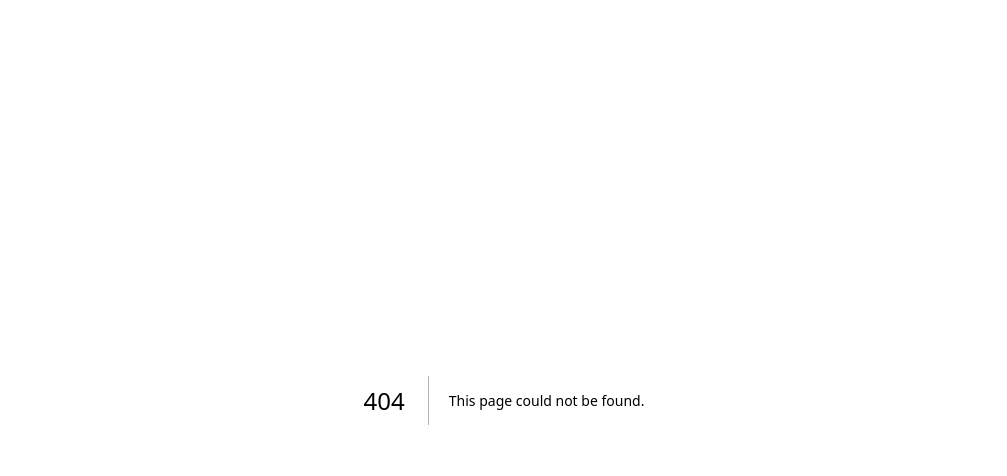
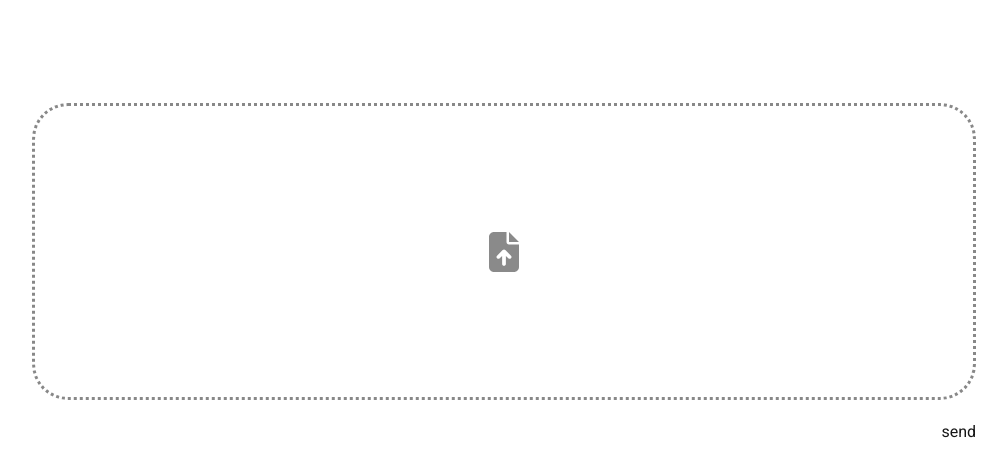
Before and after one commit to Dai-xx/iroha, a Next.js app in the folder frontend/: page /upload in a window 1280 px wide. Before the commit this address had no page. Shown: the top 476 px of the page, without its empty margins (136-1143 px from the left). Built offline with nearby package versions, Linux system fonts and the light colour scheme.

Commit message:
Fix: dorp-zone仮実装

```diff
--- /dev/null
+++ b/frontend/components/Dropzone/index.tsx
@@ -0,0 +1,97 @@
+import { useCallback, useState } from "react";
+import { useDropzone } from "react-dropzone";
+import { FaFileArrowUp } from "react-icons/fa6";
+import useSWRMutation from "swr/mutation";
+
+const style = {
+  border: "3px dotted #888",
+};
+const Dropzone = () => {
+  const [files, setFiles] = useState<File[]>([]);
+
+  const onDrop = useCallback((acceptedFiles: any) => {
+    // Do something with the files
+    setFiles((prevFiles) => [...prevFiles, ...acceptedFiles]);
+    console.log("acceptedFiles:", acceptedFiles);
+  }, []);
+
+  const { getRootProps, getInputProps, isDragActive } = useDropzone({ onDrop });
+
+  const handleRemove = (fileToRemove: File) => {
+    // ファイルを削除するロジック
+    setFiles((prevFiles) =>
+      prevFiles.filter((file) => file.name !== fileToRemove.name),
+    );
+  };
+
+  const handleUpload = async (url: any) => {
+    if (files.length === 0) {
+      alert("ファイルを選択してください！");
+      return;
+    }
+
+    const formData = new FormData();
+    files.forEach((file, index) => {
+      formData.append(`file${index}`, file); // 各ファイルを追加
+    });
+
+    try {
+      const response = await fetch(url, {
+        method: "POST",
+        body: formData, // FormDataを送信
+      });
+
+      if (response.ok) {
+        alert("ファイルがアップロードされました！");
+      } else {
+        alert("アップロードに失敗しました。");
+      }
+    } catch (error) {
+      console.error("Error uploading files:", error);
+      alert("エラーが発生しました。");
+    }
+  };
+
+  const url = "http://127.0.0.1:5000/upload";
+  const { trigger, isMutating } = useSWRMutation(url, handleUpload);
+
+  return (
+    <>
+      <div
+        {...getRootProps()}
+        style={style}
+        className={`${isDragActive && "bg-white/20"} relative h-1/2 w-full rounded-[36px] p-7`}
+      >
+        <FaFileArrowUp
+          size={40}
+          className="absolute left-1/2 top-1/2 -translate-x-1/2 -translate-y-1/2 opacity-50"
+        />
+        {files[0] ? (
+          <div className="relative z-10 grid h-full grid-cols-4 grid-rows-2 gap-2">
+            {files.map((file, index) => {
+              return (
+                <div key={index}>
+                  <div className="h-1/2 rounded-lg bg-primary text-primary-content">
+                    {file.name}
+                  </div>
+                  <button onClick={() => handleRemove(file)}>remove</button>
+                </div>
+              );
+            })}
+          </div>
+        ) : (
+          <div className="flex h-full w-full items-center justify-center">
+            <input {...getInputProps()} />
+          </div>
+        )}
+      </div>
+      <div className="mt-5 flex justify-end">
+        <button onClick={() => trigger()} className="btn">
+          send
+        </button>
+      </div>
+    </>
+  );
+};
+
+export default Dropzone;
--- /dev/null
+++ b/frontend/pages/upload.tsx
@@ -0,0 +1,14 @@
+import Dropzone from "@/components/Dropzone";
+
+export default function Upload() {
+  return (
+    <>
+      {/* <ThemeController /> */}
+      <div className="flex h-screen items-center justify-center">
+        <div className="rounded-card bg-neutral h-[650px] w-[1000px] p-7">
+          <Dropzone />
+        </div>
+      </div>
+    </>
+  );
+}
```
